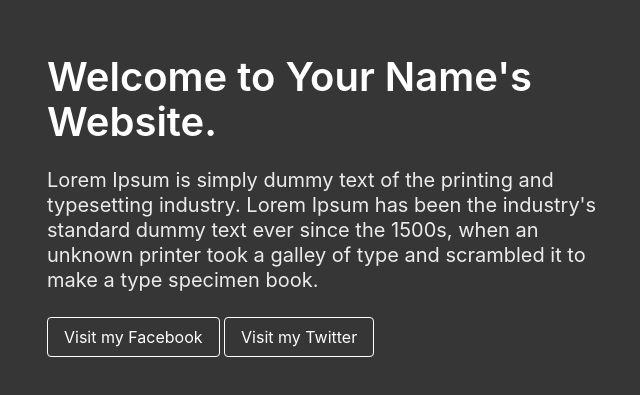
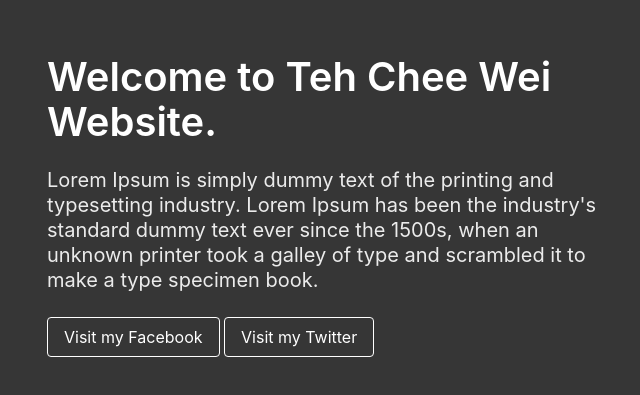
Before and after one commit to DelaxTeh/tehcheewei.github.io, a plain HTML site: page index.html in a window 1280 px wide. Shown: the part 195-590 px from the top of the page, without its empty margins (311-951 px from the left). Drawn offline with nearby package versions, Linux system fonts and the light colour scheme.

Commit message:
Update index.html

```diff
--- a/index.html
+++ b/index.html
@@ -13,7 +13,7 @@
             <div class="columns is-vcentered is-centered">
                 <div class="column is-6">
                     <div class="block">
-                        <h1 class="title is-2">Welcome to Your Name's Website.</h1>
+                        <h1 class="title is-2">Welcome to Teh Chee Wei Website.</h1>
                     </div>
                     <div class="block">
                         <h2 class="subtitle">Lorem Ipsum is simply dummy text of the printing and typesetting industry. Lorem Ipsum has been the industry's standard dummy text ever since the 1500s, when an unknown printer took a galley of type and scrambled it to make a type specimen book.<br>
```
